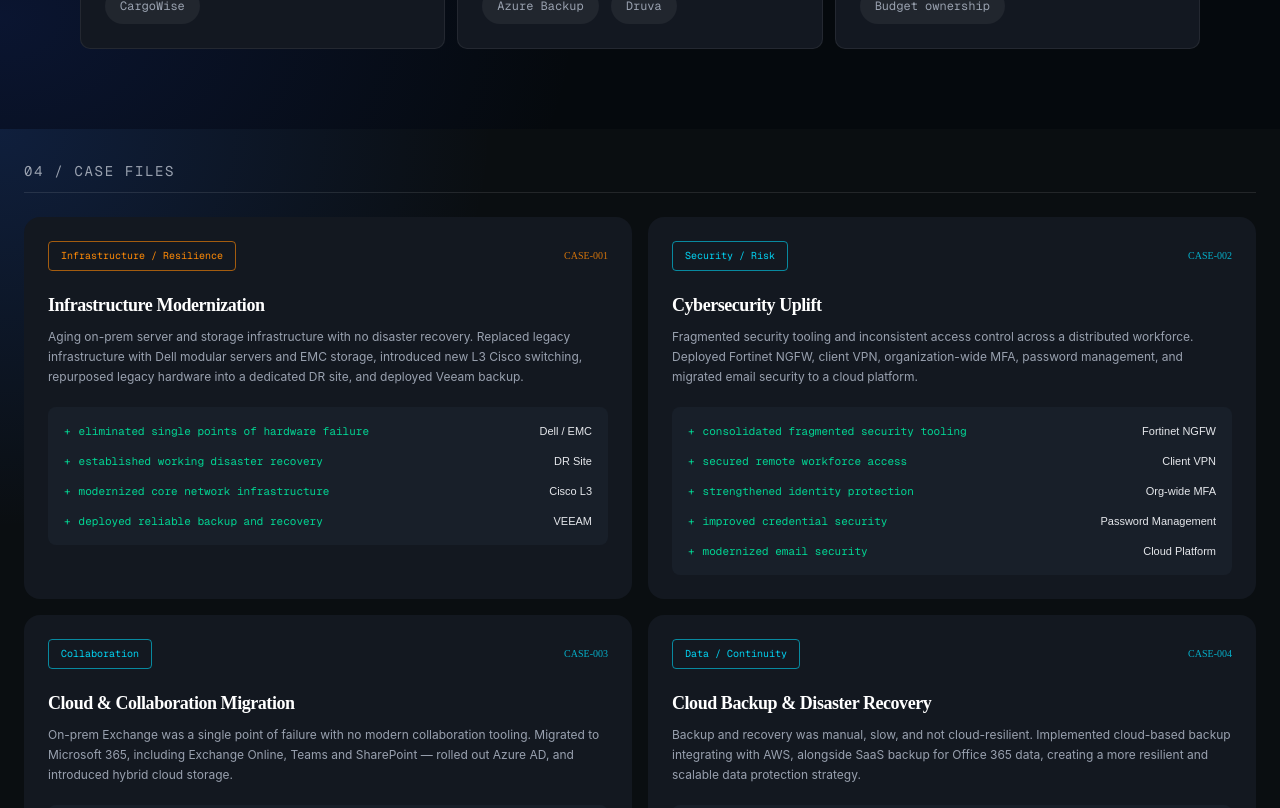
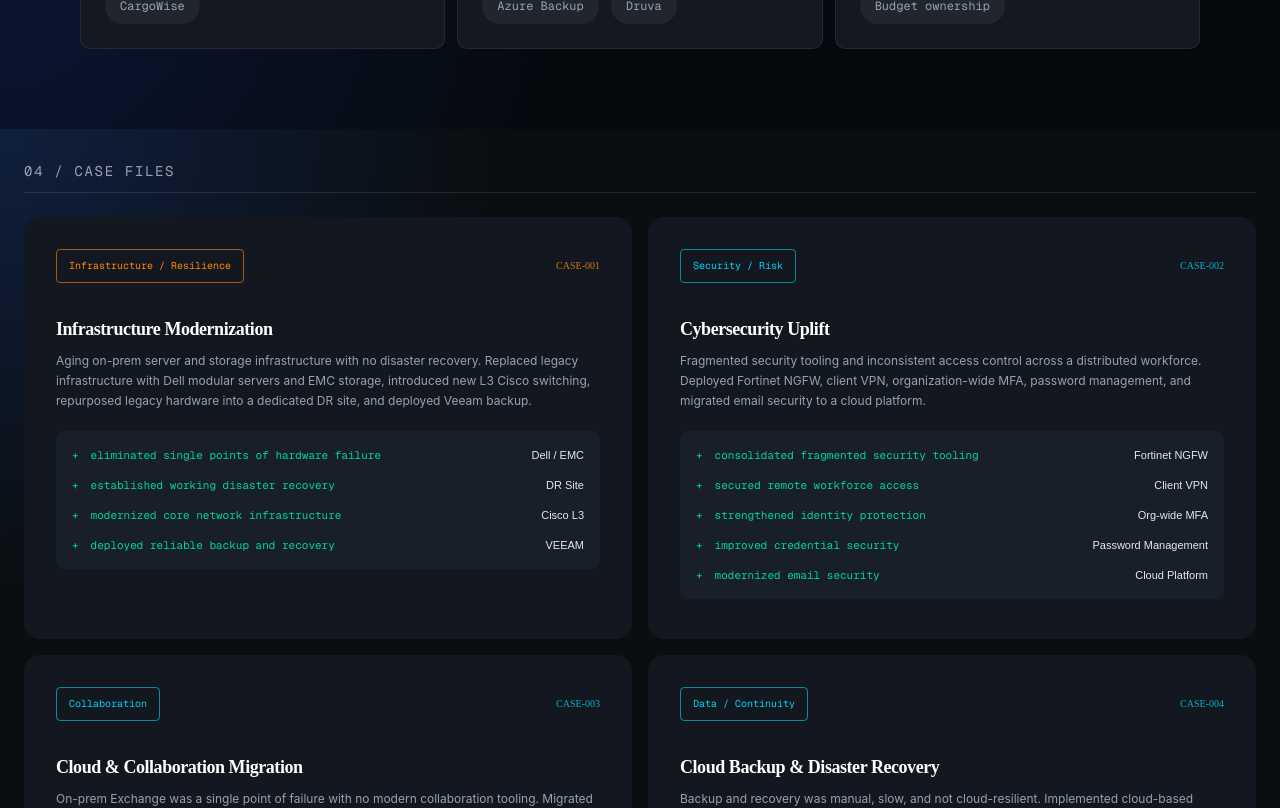
Before and after one commit to shihab-bhuiya/First-intern-Task, a Next.js app: page / in a window 1280 px wide. Shown: the part 2060-2868 px from the top of the page. Built offline with nearby package versions, Linux system fonts and the light colour scheme.

Commit message:
refactor: adjust heights and padding in Contact component for improved layout

```diff
--- a/src/components/CaseFile.tsx
+++ b/src/components/CaseFile.tsx
@@ -122,10 +122,10 @@ export default function CaseFiles() {
   };
 
   return (
-    <section
-      id="impact"
-      className="relative w-full overflow-hidden  bg-[#0a0e11] px-6 pt-8 -pb-2"
-    >
+ <section
+  id="impact"
+  className="relative w-full overflow-hidden  bg-[#0a0e11] px-6 pt-8 pb-16"
+>
       {/* Background glows: blue top-left, teal bottom-right */}
       <div
         aria-hidden
@@ -166,13 +166,13 @@ export default function CaseFiles() {
               <motion.article
                 key={item.caseNo}
                 variants={fadeInUp}
-                className="flex flex-col rounded-2xl border-[#38BDF8] border-2 lg:border-none bg-[#131820] p-6 transition-colors duration-300 hover:border-white/20"
+                className="flex flex-col rounded-2xl border-[#38BDF8] border-2 lg:border-none bg-[#131820] p-8 pb-10 transition-colors duration-300 hover:border-white/20"
               >
 
                 {/* Top */}
-                <div className="mb-5 flex items-center justify-between gap-3">
+                <div className="mb-8 flex items-center justify-between gap-3">
                   <span
-                    className={`rounded border px-3 py-1.5 font-mono text-[10px] leading-4 ${accent.badge}`}
+                    className={`rounded border px-3 py-2 font-mono text-[10px] leading-4 ${accent.badge}`}
                   >
                     {item.category}
                   </span>
@@ -223,7 +223,7 @@ export default function CaseFiles() {
                             key={result}
                             className="flex items-start justify-between gap-4"
                           >
-                            <span className="flex min-w-0 items-start gap-2 font-mono text-[11px] leading-4 text-emerald-400">
+                            <span className="flex min-w-0 items-start gap-3 font-mono text-[11px] leading-4 text-emerald-400">
                               <span aria-hidden="true">+</span>
                               <span>{result}</span>
                             </span>
--- a/src/components/Certifications.tsx
+++ b/src/components/Certifications.tsx
@@ -19,7 +19,7 @@ const certificates: Certificate[] = [
 
 export default function Certificates() {
   return (
-    <section className="w-full mx-auto max-w-[1440px] bg-[#090d14] px-6 sm:px-10">
+    <section className="w-full mx-auto max-w-[1440px] bg-[#090d14] py-14 px-6 sm:px-10">
       <motion.div
         initial="hidden"
         whileInView="visible"
--- a/src/components/Contact.tsx
+++ b/src/components/Contact.tsx
@@ -174,7 +174,7 @@ export default function Contact() {
               <div
                 className="
                   flex
-                  h-[35px]
+                  h-[55px]
                   items-center
                   gap-2
                   rounded-[7px]
@@ -182,6 +182,7 @@ export default function Contact() {
                   border-cyan-900/80
                   bg-[#111720]
                   px-2
+
                   w-[280px]
                   transition-colors
                   focus-within:border-cyan-600
@@ -230,7 +231,7 @@ export default function Contact() {
               <div
                 className="
                   flex
-                  h-[79px]
+                  h-[89px]
                   items-start
                   gap-2
                   rounded-[7px]
@@ -239,7 +240,7 @@ export default function Contact() {
                   border-cyan-900/80
                   bg-[#111720]
                   px-2
-                  py-2
+                  py-6
                   transition-colors
                   focus-within:border-cyan-600
                 "
```
